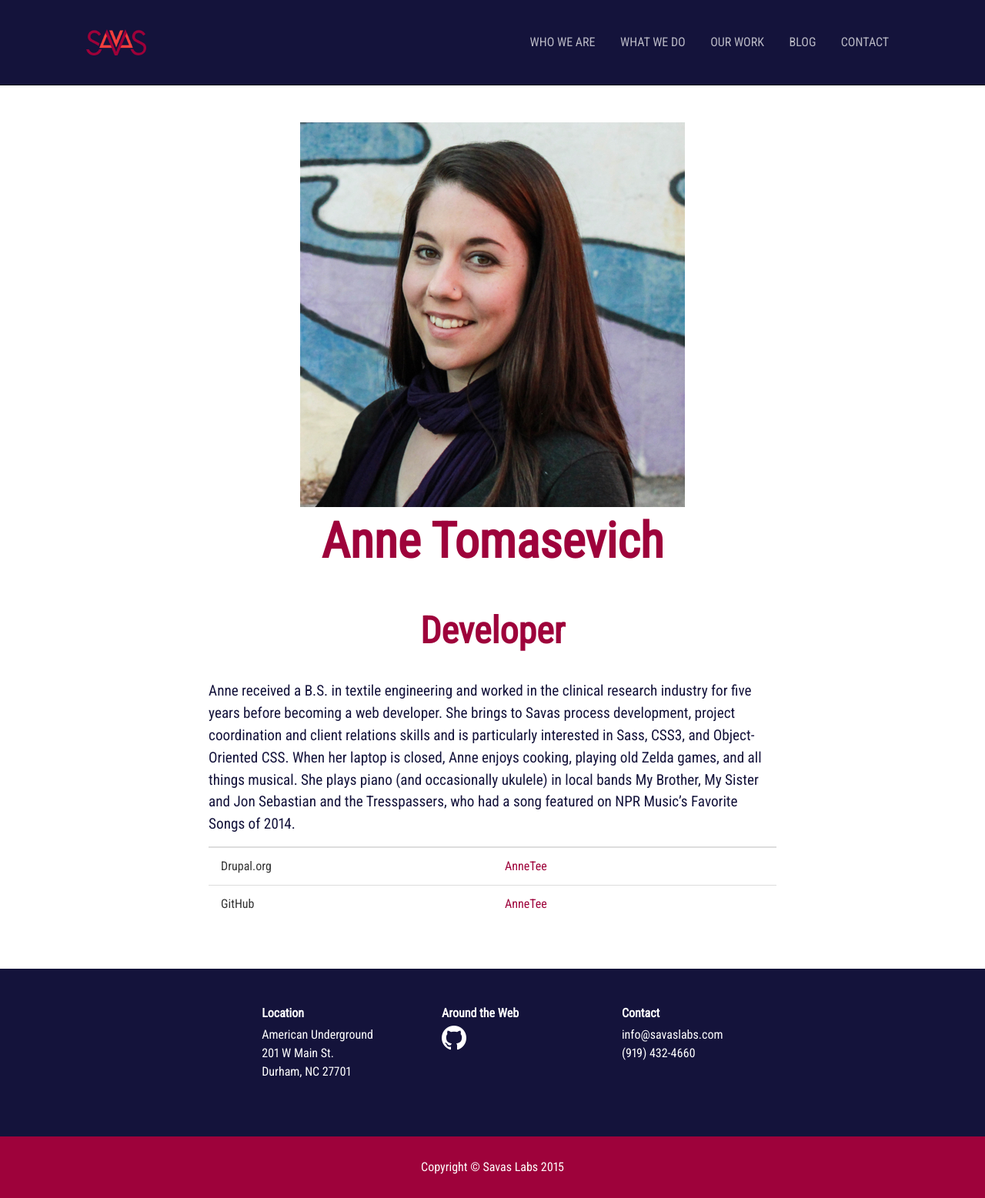
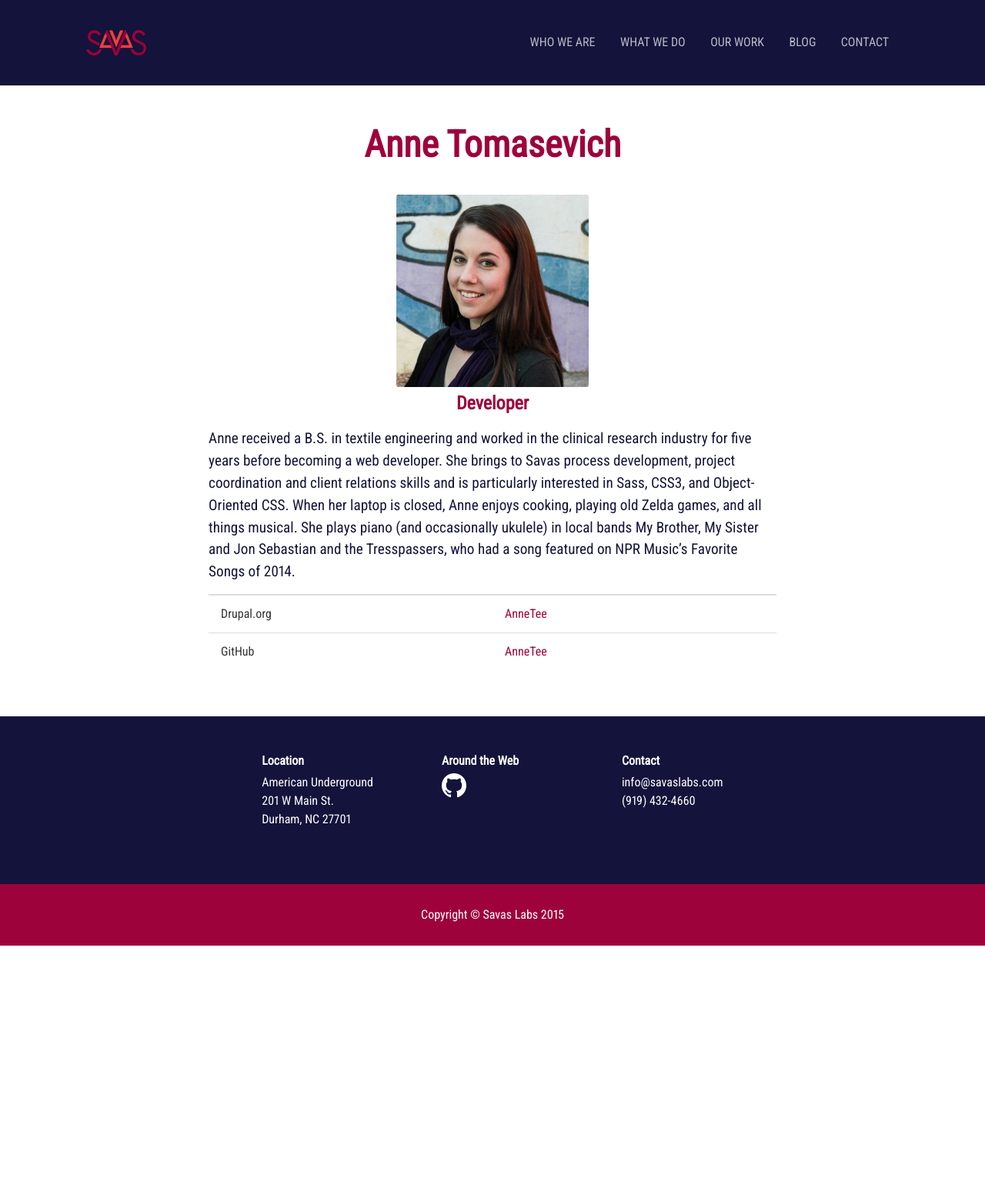
Before and after one commit to tumble1999/savaslabs.github.io, a Jekyll site: the page built from _team/anne-tomasevich.md, in a window 1280 px wide. Shown: the whole page at 77% size. Built offline with Jekyll 4.4.1, drawn with Linux system fonts in a browser that asks for light colours; nearby versions of some CDN libraries; some web fonts are replaced; library files that are not in the unit come from our copies; after the commit the page ends 1229 px from its top, so only the background shows below that.

Commit message:
Update team member page layout.

```diff
--- a/_layouts/team.html
+++ b/_layouts/team.html
@@ -3,9 +3,9 @@ layout: default
 ---
 <div class="team-member">
     <header class="team-header">
+        <h2 class="team-member-name">{{ page.name }}</h2>
         <img src="{{ base.url }}/{{ page.photo }}">
-        <h1 class="team-member-name">{{ page.name }}</h1>
-        <h2 class="team-member-job-title">{{ page.job_title }}</h2>
+        <h4 class="team-member-job-title">{{ page.job_title }}</h4>
     </header>
     <article class="team-member-bio">
         {{ content }}
--- a/assets/styles/_scss/_team.scss
+++ b/assets/styles/_scss/_team.scss
@@ -98,11 +98,11 @@
     @include outer-container;
     @include span-columns(8);
     @include shift(2);
+    img {
+        max-height: 250px;
+        border-radius: 3px;
+    }
     p {
         font-size: $base-font-size * 1.2;
     }
-
-    header {
-        text-align: center;
-    }
 }
```
Also changed, not shown: assets/img/team/cards/anne-tomasevich.jpg.
